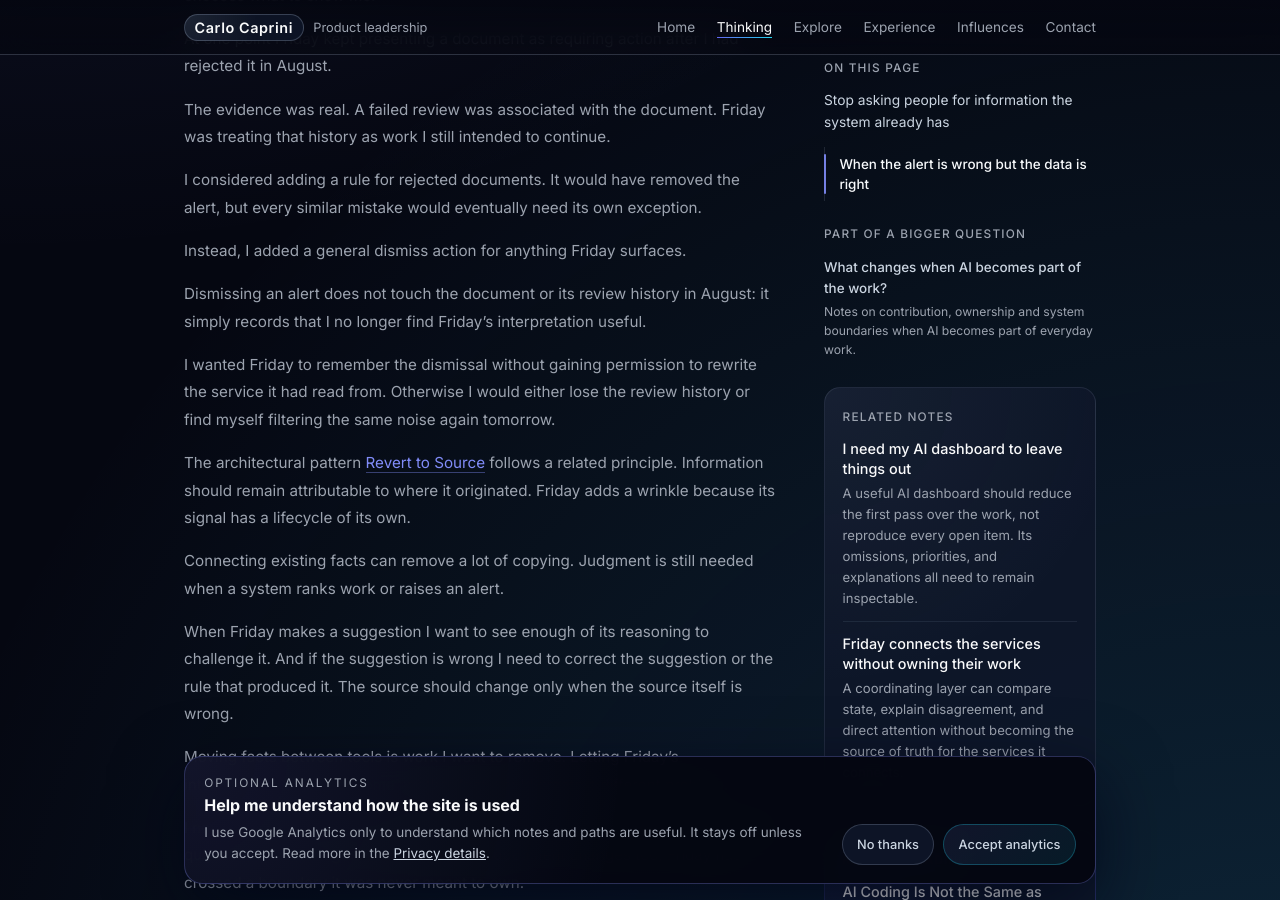
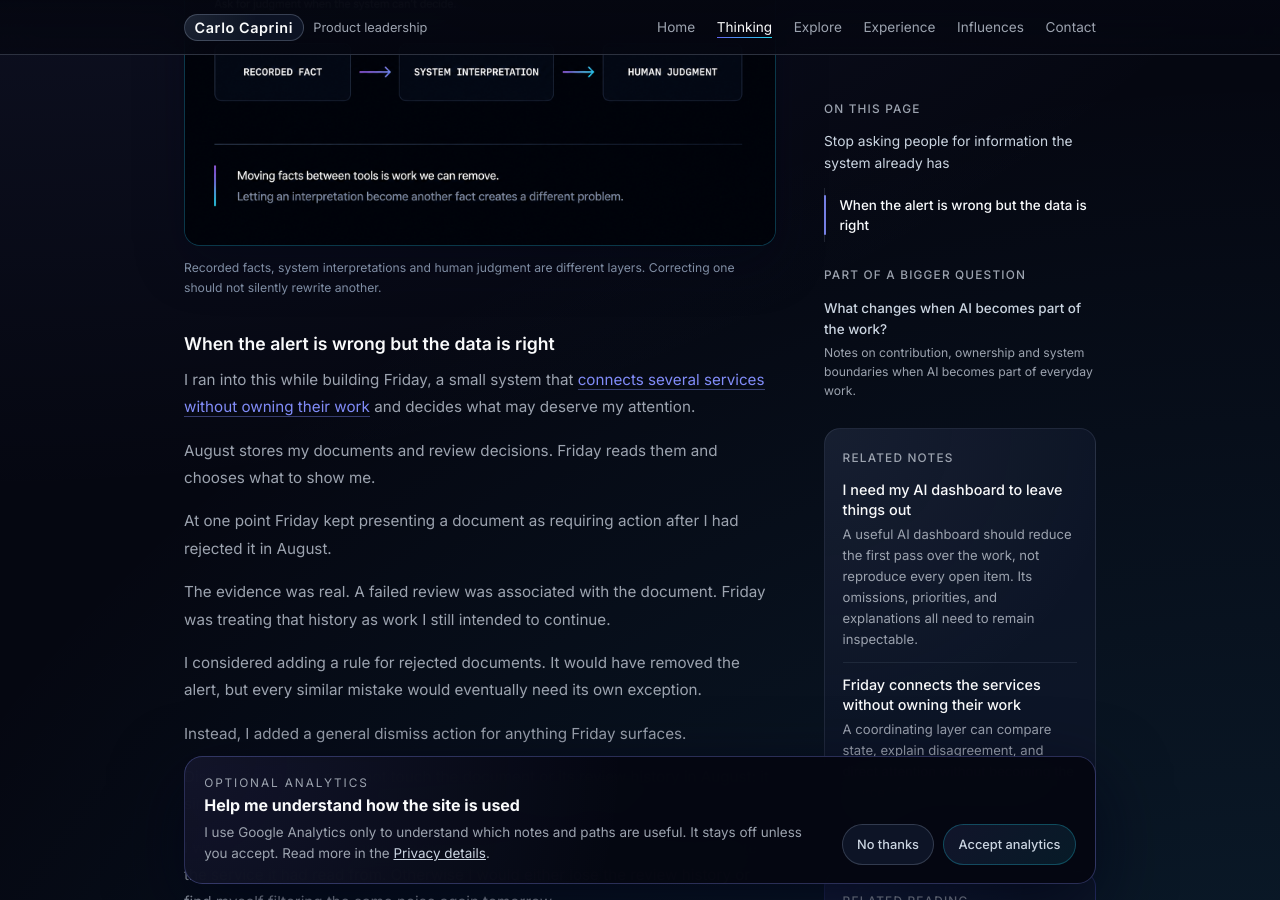
Before and after one commit to carlocaprini/carlocaprini.github.io, a Jekyll site: the page built from pages/thinking/stop-asking-people-for-information-the-system-already-has.md, in a window 1280 px wide and 900 px high, scrolled down 1300 px. Built offline with Jekyll 4.4.1, drawn with Linux system fonts in a browser that asks for light colours.

Commit message:
Add facts and interpretations illustration

```diff
--- a/pages/thinking/stop-asking-people-for-information-the-system-already-has.md
+++ b/pages/thinking/stop-asking-people-for-information-the-system-already-has.md
@@ -25,6 +25,13 @@ A [newsletter by Luca Rossi](https://refactoring.fm/p/good-relationships-automat
 I found that I needed one more category because systems now produce their own reading of the information they collect.
 
 The due date may be a recorded fact. So calling the item urgent is something the system concluded.
+
+<figure class="article-figure">
+  <a class="article-figure-link" href="/assets/facts-are-not-interpretations.png" aria-label="Open the facts, system interpretations and human judgment diagram at full size">
+    <img src="/assets/facts-are-not-interpretations.png" alt="Diagram showing a recorded fact leading to a system interpretation and then human judgment, with the message that facts are not interpretations." width="1536" height="1024" loading="lazy" decoding="async">
+  </a>
+  <figcaption>Recorded facts, system interpretations and human judgment are different layers. Correcting one should not silently rewrite another.</figcaption>
+</figure>
 
 ## When the alert is wrong but the data is right
 
```
Also changed, not shown: assets/facts-are-not-interpretations.png (added).
